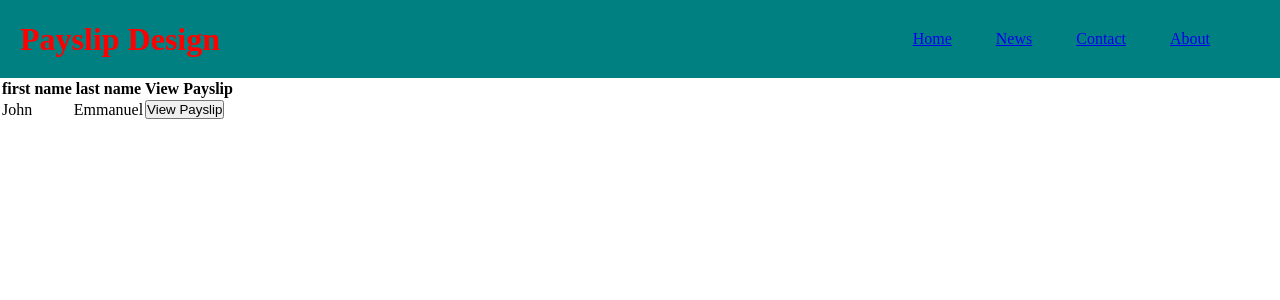
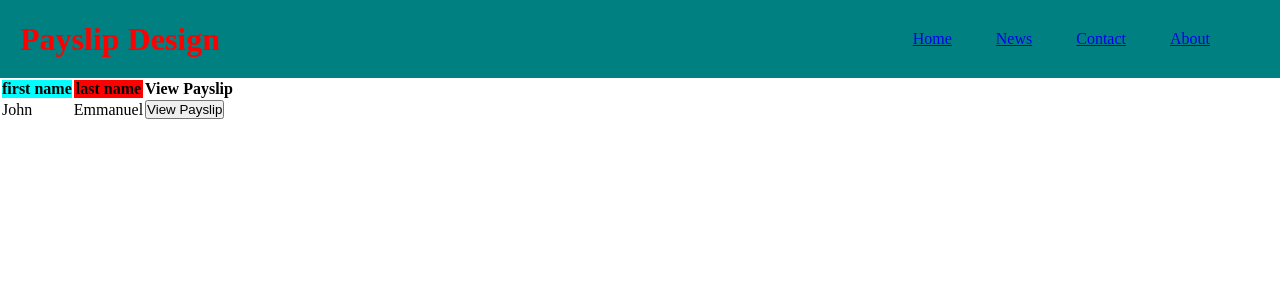
Before and after one commit to lagrandecode/oraclepayslip, a Django app: page / in a window 1280 px wide. Shown: the top 300 px of the page. Run offline with Django 4.2, Linux system fonts and the light colour scheme.

Commit message:
"commit"

```diff
--- a/static/main.css
+++ b/static/main.css
@@ -33,3 +33,7 @@ li{
 .button:hover{
     color: red;
 }
+.tr{
+    padding: 20px;
+    margin: 20px;
+}
--- a/templates/home.html
+++ b/templates/home.html
@@ -25,11 +25,11 @@
     <div class="tableclass" id="tableclass">
         <table class="table">
             <div class="container2">
-                <tr>
-                    <th>
+                <tr class="tr">
+                    <th style="background-color: aqua;">
                         first name
                     </th>
-                    <th>
+                    <th style="background-color: red;">
                         last name
                     </th>
                     <th>
```
